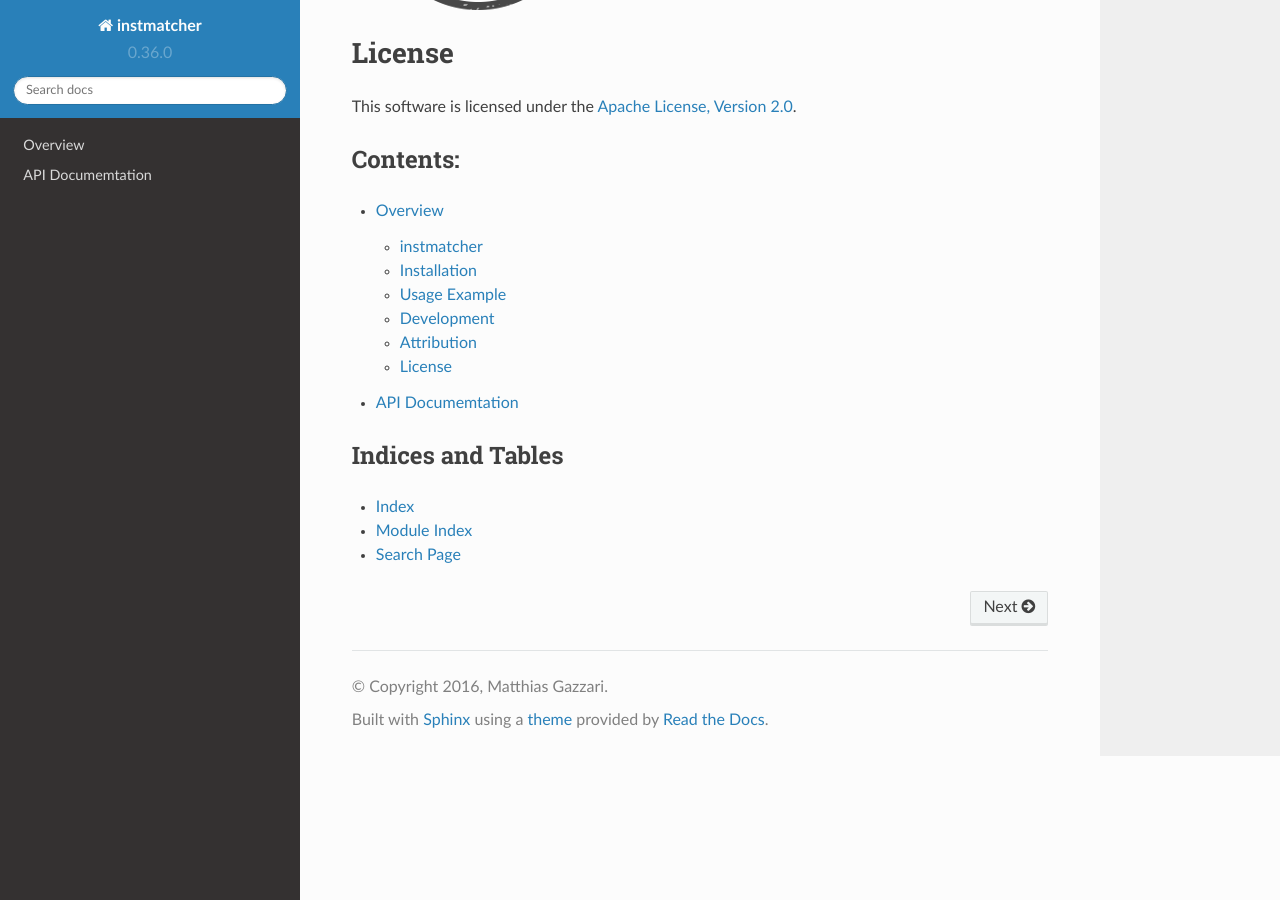
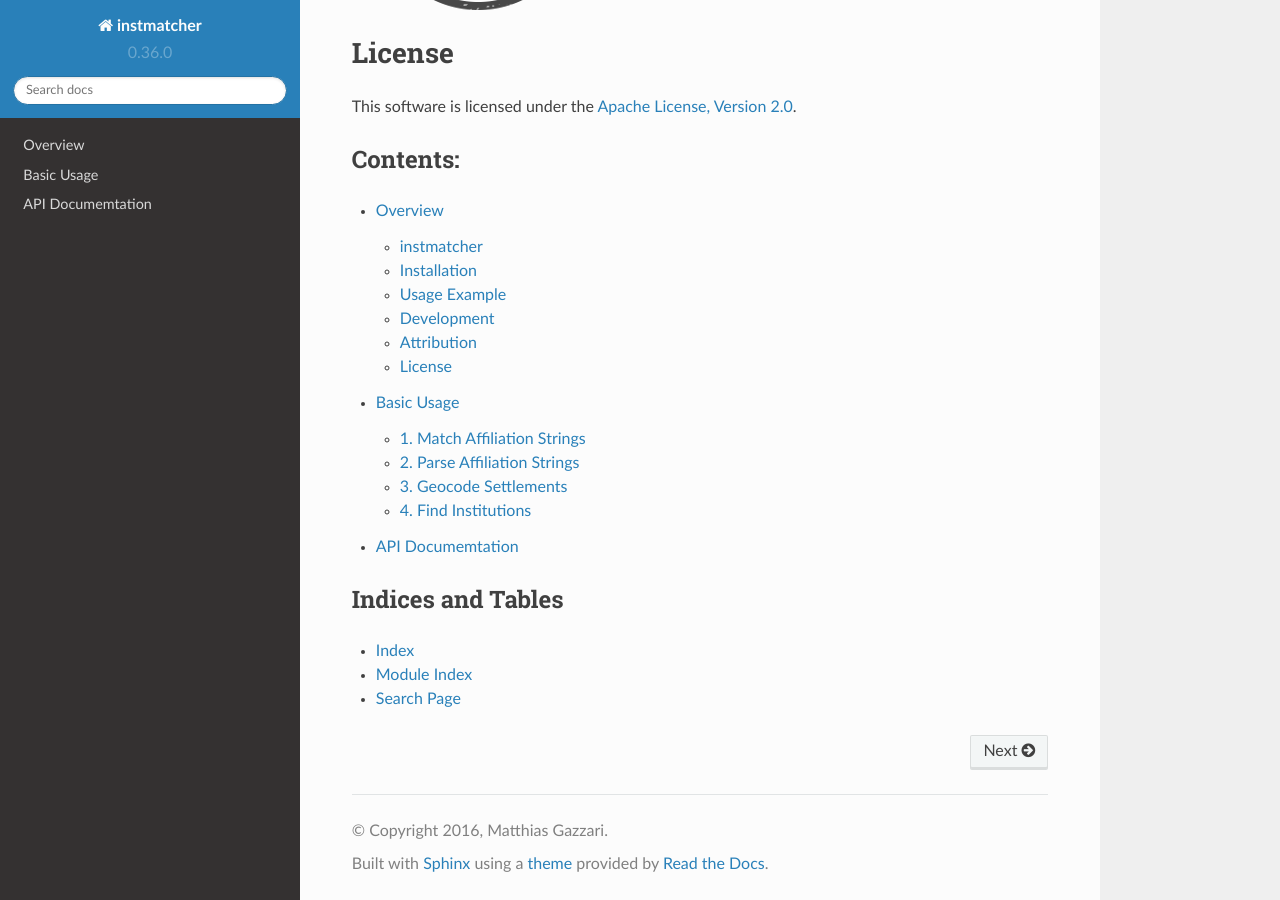
Before and after one commit to qtux/instmatcher, a Sphinx documentation site: the page built from docs/index.rst, in a window 1280 px wide and 900 px high, scrolled down 1629 px. Built offline with Sphinx 7.4.7 and the Read the Docs theme 2.0.0, drawn with Linux system fonts in a browser that asks for light colours; some of the changed lines change nothing that is shown.

Commit message:
add basic usage chapter to the documentation - use doctest to verify the code examples

```diff
--- /dev/null
+++ b/docs/basic.rst
@@ -0,0 +1,142 @@
+-----------
+Basic Usage
+-----------
+This library provides four different interaction options:
+
+1. Match affiliation strings to institutions inside the database.
+2. Parse affiliation strings using grobid to gain structured data.
+3. Geocode previously parsed affiliation strings to retrieve coordinates.
+4. Find possible institutions compatible to the search criterions.
+
+Note that matching an affiliation string consists of parsing and geocoding the
+affiliation string followed by using the gained information to find an
+compatible institution.
+
+In general, every interaction option provides two functions. One to return the
+most compatible result and one to return a generator containing every possible
+result. In detail, the first result of the generator equals the result of the
+function returning only a single item.
+
+============================
+1. Match Affiliation Strings
+============================
+The :func:`instmatcher.match` and :func:`instmatcher.matchAll` functions
+retrieve institutions matching the given affiliation string.
+Note that both functions require a valid URL to a running grobid server.
+
+.. testcode::
+
+	from pprint import pprint
+	from instmatcher import match
+	url = 'http://localhost:8080'
+	inst = match('TU Berlin, Inst of Math, Berlin, Germany', url)
+	pprint(inst)
+
+Executing the code from above will return:
+
+.. testoutput::
+	:options: +NORMALIZE_WHITESPACE
+
+	{'alpha2': 'DE',
+	 'country': 'Germany',
+	 'isni': '0000 0001 2195 9817',
+	 'lat': 52.511944444444,
+	 'lon': 13.326388888889,
+	 'name': 'Technical University of Berlin',
+	 'source': 'http://www.wikidata.org/entity/Q51985',
+	 'type': 'university'}
+
+============================
+2. Parse Affiliation Strings
+============================
+The :func:`instmatcher.parse` and :func:`instmatcher.parseAll` functions
+retrieve structured data from an affiliation string.
+Note that both functions require a valid URL to a running grobid server.
+
+.. testcode::
+
+	from pprint import pprint
+	from instmatcher import parse
+	data = parse('TU Berlin, Inst of Math, Berlin, Germany', 'http://localhost:8080')
+	pprint(data)
+
+Executing the code from above will return:
+
+.. testoutput::
+	:options: +NORMALIZE_WHITESPACE
+
+	{'alpha2': 'DE',
+	 'country': 'Germany',
+	 'countrySource': 'regex',
+	 'department': 'Inst of Math',
+	 'institution': 'TU Berlin',
+	 'institutionSource': 'regexReplace',
+	 'settlement': ['Inst of Math', 'Berlin']}
+
+Parsed Data Details
+-------------------
+The parsed data consists of ``alpha2``, ``country``, ``department``,
+``institution`` and ``settlement``. The naming schmeme is chosen to conform with
+the naming scheme of grobid. Therefore, ``department`` and ``institution`` are
+an array of departments and institutions respectively ordered by grobid.
+
+The ``settlement`` array consists of strings assumed to be an settlement name.
+It combines the results of grobid and a set of regular expressions.
+
+Note that ``countrySource`` stores whether the country information was retrieved
+using the data provided by grobid or by internal regular expressions.
+It is set either to the string ``grobid`` or to ``regex``.
+
+======================
+3. Geocode Settlements
+======================
+The :func:`instmatcher.geocode` and :func:`instmatcher.geocodeAll` functions
+retrieve the geographical location (``lat`` and ``lon``) along with the main
+name (``locality``) of the settlement searched for.
+
+.. testcode::
+
+	from pprint import pprint
+	from instmatcher import geocode
+	data = geocode('Berlin','DE')
+	pprint(data)
+
+Executing the code from above will return:
+
+.. testoutput::
+	:options: +NORMALIZE_WHITESPACE
+
+	{'lat': 52.52437,
+	 'locality': 'Berlin',
+	  'lon': 13.41053}
+
+Note that the ISO 3166-1 alpha-2 country code is an optional parameter.
+
+====================
+4. Find Institutions
+====================
+The :func:`instmatcher.find` and :func:`instmatcher.findAll` functions retrieve
+compatible institutions found in the internal database.
+
+.. testcode::
+
+	from pprint import pprint
+	from instmatcher import find
+	lat, lon = 52.52437, 13.41053
+	inst = find('TU Berlin', 'DE', lat, lon)
+	pprint(inst)
+
+.. testoutput::
+	:options: +NORMALIZE_WHITESPAC
+
+	{'alpha2': 'DE',
+	 'country': 'Germany',
+	 'isni': '0000 0001 2195 9817',
+	 'lat': 52.511944444444,
+	 'lon': 13.326388888889,
+	 'name': 'Technical University of Berlin',
+	 'source': 'http://www.wikidata.org/entity/Q51985',
+	 'type': 'university'}
+
+Note that the ISO 3166-1 alpha-2 country code and the geographical coordinates
+are optional parameters.
--- a/docs/conf.py
+++ b/docs/conf.py
@@ -31,7 +31,7 @@
 # extensions coming with Sphinx (named 'sphinx.ext.*') or your custom
 # ones.
 extensions = [
-    'sphinx.ext.autodoc',
+    'sphinx.ext.autodoc', 'sphinx.ext.doctest',
 ]
 
 # Add any paths that contain templates here, relative to this directory.
--- a/docs/index.rst
+++ b/docs/index.rst
@@ -22,6 +22,7 @@
    :maxdepth: 2
 
    overview
+   basic
    api
 
 Indices and Tables
```
